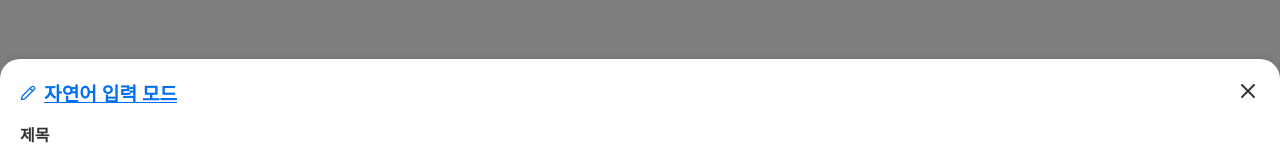
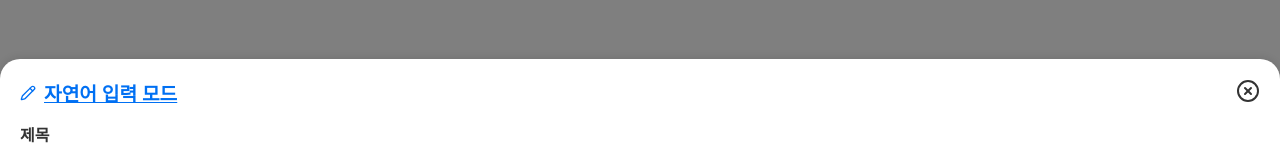
Before and after one commit to BokEumEom/time-tracker, a React (Vite) app: page / in a window 1280 px wide. Both pictures are taken after a click on the button 1233 px from the left and 751 px from the top of the page. Shown: the part 138-283 px from the top of the page. Built offline with nearby package versions, Linux system fonts and the light colour scheme; a web font is replaced by a local one.

Commit message:
UI update and 자연어 처리 키워드 매핑핑

```diff
--- a/src/components/EventModal.jsx
+++ b/src/components/EventModal.jsx
@@ -1,11 +1,44 @@
 // src/components/EventModal.jsx
-import React from 'react';
-import { X } from 'lucide-react';
+import React, { useEffect } from 'react';
+import { CircleX } from 'lucide-react';
 import styles from './EventModal.module.css';
 import EventForm from './EventForm';
 import { motion, AnimatePresence } from 'framer-motion';
 
 export default function EventModal({ isOpen, onClose, addEvent }) {
+  useEffect(() => {
+    if (isOpen) {
+      // 모달이 열렸을 때 첫 번째 입력 요소에 포커스
+      const firstFocusableElement = document.querySelector('.modalContent input, .modalContent textarea, .modalContent button');
+      if (firstFocusableElement) {
+        firstFocusableElement.focus();
+      }
+    }
+  }, [isOpen]);
+
+  // 포커스 트랩 함수 (간단한 버전)
+  const handleKeyDown = (e) => {
+    if (e.key === 'Tab') {
+      const focusableElements = document.querySelectorAll('.modalContent input, .modalContent textarea, .modalContent button');
+      if (focusableElements.length > 0) {
+        const firstFocusable = focusableElements[0];
+        const lastFocusable = focusableElements[focusableElements.length - 1];
+
+        if (e.shiftKey) {
+          if (document.activeElement === firstFocusable) {
+            e.preventDefault();
+            lastFocusable.focus();
+          }
+        } else {
+          if (document.activeElement === lastFocusable) {
+            e.preventDefault();
+            firstFocusable.focus();
+          }
+        }
+      }
+    }
+  };
+
   return (
     <AnimatePresence>
       {isOpen && (
@@ -14,6 +47,7 @@ export default function EventModal({ isOpen, onClose, addEvent }) {
           initial={{ opacity: 0 }}
           animate={{ opacity: 1 }}
           exit={{ opacity: 0 }}
+          onClick={onClose}
         >
           <motion.div
             className={styles.modalContent}
@@ -27,9 +61,16 @@ export default function EventModal({ isOpen, onClose, addEvent }) {
               stiffness: 100,
               damping: 20
             }}
+            onClick={(e) => e.stopPropagation()} // 내부 클릭은 닫지 않도록
+            onKeyDown={handleKeyDown} // 포커스 트랩
+            tabIndex="0" // 포커스 가능하게
           >
-            <button className={styles.closeButton} onClick={onClose}>
-              <X size={24} />
+            <button
+              className={styles.closeButton}
+              onClick={onClose}
+              aria-label="Close modal"
+            >
+              <CircleX size={24} />
             </button>
             <EventForm addEvent={addEvent} />
           </motion.div>
--- a/src/components/EventModal.module.css
+++ b/src/components/EventModal.module.css
@@ -13,11 +13,12 @@
 }
 
 .modalContent {
-  position: relative; /* closeButton을 포함하기 위한 relative */
+  position: relative;
   background: white;
   width: 100%;
   max-height: 90vh; /* 모달의 최대 높이 설정 */
   overflow-y: auto; /* 스크롤 가능하게 */
+  -webkit-overflow-scrolling: touch; /* iOS 스크롤링 부드럽게 */
   border-radius: 20px 20px 0 0; /* 위쪽 모서리만 둥글게 */
   padding: 20px;
   box-shadow: 0 -2px 10px rgba(0, 0, 0, 0.1);
@@ -25,17 +26,23 @@
 
 .closeButton {
   position: absolute;
-  top: 20px; /* 모달의 상단에서 적절한 거리 */
-  right: 20px;
+  top: 10px;
+  right: 10px;
   background: none;
   border: none;
   color: #333;
   cursor: pointer;
-  z-index: 1002; /* 모달 컨텐츠 위에 나타나도록 */
+  z-index: 1002;
+  padding: 10px; /* 터치 영역 확대 */
 }
 
-.closeButton svg {
-  width: 24px;
-  height: 24px;
-  fill: currentColor; /* SVG 아이콘의 색상을 텍스트 색상과 동일하게 */
+@media (max-width: 600px) {
+  .modalContent {
+    max-width: 100%; /* 모바일에서는 전체 너비 사용 */
+    padding: 10px; /* 작은 화면에서는 패딩을 줄여 공간 확보 */
+  }
+
+  .closeButton {
+    padding: 15px; /* 모바일에서는 더 큰 터치 영역 */
+  }
 }
--- a/src/utils/naturalLanguageParser.js
+++ b/src/utils/naturalLanguageParser.js
@@ -1,4 +1,4 @@
-import { format, add, set } from 'date-fns';
+import { parseISO, format, add, set } from 'date-fns';
 import { findCategory, findMood } from '../constants/KeywordMappings';
 
 const TIME_KEYWORDS = {
@@ -116,24 +116,49 @@ function parseTime(timeStr) {
 }
 
 export function parseNaturalLanguageInput(input) {
-  try {
-    // 입력 예시: "운동, 2025-02-20T07:00, 2025-02-20T08:00, 아침 조깅 시작, 신남"
-    const [title, startTime, endTime, description, ...rest] = input.split(',').map(s => s.trim());
+  const parts = input.split(',').map(p => p.trim());
+  if (parts.length < 5) {
+    throw new Error('형식이 올바르지 않습니다. (최소: 제목, 시작시간, 종료시간, 카테고리, 감정)');
+  }
 
-    // 전체 입력 텍스트에서 카테고리와 감정 찾기
-    const fullText = input.toLowerCase();
-    const category = findCategory(fullText);
-    const mood = findMood(fullText);
+  const [title, startTimeStr, endTimeStr, category, mood, description = ''] = parts;
 
-    return {
-      title,
-      startTime,
-      endTime,
-      description,
-      category,
-      mood
-    };
-  } catch (error) {
-    throw new Error('입력 형식이 올바르지 않습니다. "제목, 시작시간, 종료시간, 설명, 기타정보" 형식으로 입력해주세요.');
+  const startTime = parseTime(startTimeStr);
+  let endTime;
+
+  // 종료 시간이 duration 형식인 경우
+  const isDuration = Object.keys(DURATION_PATTERNS).some(pattern => endTimeStr.includes(pattern));
+  if (isDuration) {
+    const baseDate = parseISO(startTime);
+    endTime = parseDurationTime(endTimeStr, baseDate);
+    if (!endTime) {
+      throw new Error('올바르지 않은 기간 형식입니다.');
+    }
+  } else {
+    endTime = parseTime(endTimeStr);
   }
+
+  // 시간 순서 검사
+  if (new Date(endTime) < new Date(startTime)) {
+    throw new Error('종료 시간은 시작 시간 이후여야 합니다.');
+  }
+
+  // 카테고리 및 감정 키워드 매핑
+  const normalizedCategory = findCategory(category);
+  if (!normalizedCategory) {
+    throw new Error(`올바르지 않은 카테고리입니다: ${category}`);
+  }
+  const normalizedMood = findMood(mood);
+  if (!normalizedMood) {
+    throw new Error(`올바르지 않은 감정입니다: ${mood}`);
+  }
+
+  return {
+    title,
+    startTime,
+    endTime,
+    category: normalizedCategory,
+    mood: normalizedMood,
+    description
+  };
 }
```
